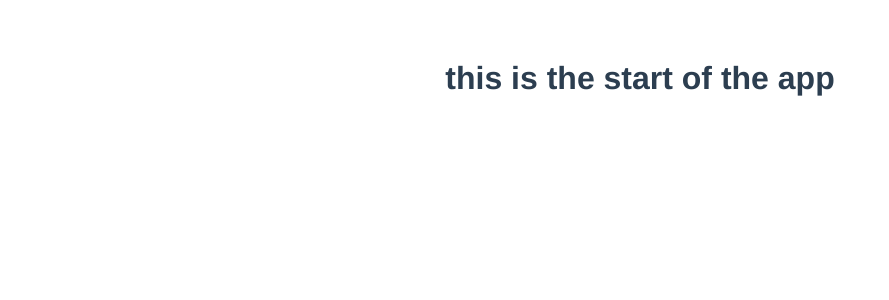
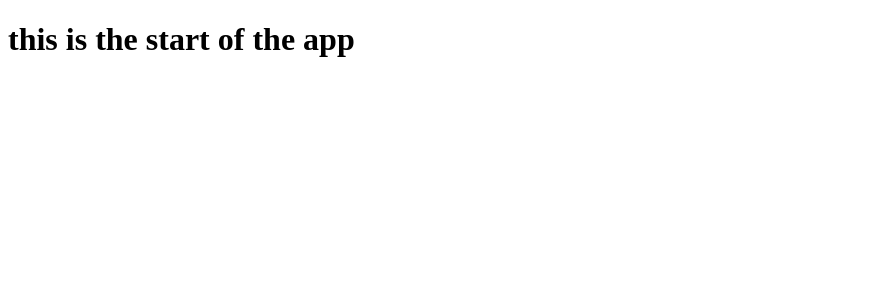
Before and after one commit to Abi-Seth/Social-monitor, a Vue app: page / in a window 1280 px wide. Shown: the top 300 px of the page, without its empty margins (0-889 px from the left). Built offline with nearby package versions, Linux system fonts and the light colour scheme.

Commit message:
fixed bugs with webpack and node-sass along the sass-loader

```diff
--- a/package.json
+++ b/package.json
@@ -9,7 +9,7 @@
   },
   "dependencies": {
     "core-js": "^3.6.5",
-    "node-sass": "^5.0.0",
+    "sass": "^1.32.12",
     "sass-loader": "^10.0.0-rc.0",
     "vue": "^3.0.0"
   },
--- a/src/App.vue
+++ b/src/App.vue
@@ -5,23 +5,13 @@
 </template>
 
 <script>
-import HelloWorld from './components/HelloWorld.vue'
 
 export default {
   name: 'App',
-  components: {
-    HelloWorld
-  }
+  components: {}
 }
 </script>
 
-<style>
-#app {
-  font-family: Avenir, Helvetica, Arial, sans-serif;
-  -webkit-font-smoothing: antialiased;
-  -moz-osx-font-smoothing: grayscale;
-  text-align: center;
-  color: #2c3e50;
-  margin-top: 60px;
-}
+<style lang="scss">
+
 </style>
--- /dev/null
+++ b/src/styles/_colors.scss
@@ -0,0 +1,6 @@
+@import 'imports';
+// variable colors
+
+
+// variable fonts
+$poppins: 'Poppins', sans-serif;
--- /dev/null
+++ b/src/styles/_imports.scss
@@ -0,0 +1,3 @@
+// imported fonts
+
+// @import url('https://fonts.googleapis.com/css2?family=Poppins&display=swap');
--- /dev/null
+++ b/src/styles/base.scss
@@ -0,0 +1,6 @@
+@import 'imports';
+@import 'colors';
+
+body {
+    background-color: red;
+}
--- a/vue.config.js
+++ b/vue.config.js
@@ -1,9 +1,9 @@
 module.exports = {
     css: {
-        sass: {
-            loaderOptions: {
+        loaderOptions: {
+            sass: {
                 additionalData: `@import "@/styles/base.scss";`
-            }
+            },
         }
     }
 }
```
Also changed, not shown: 1 other file (tests, documents, lock files or other folders).
